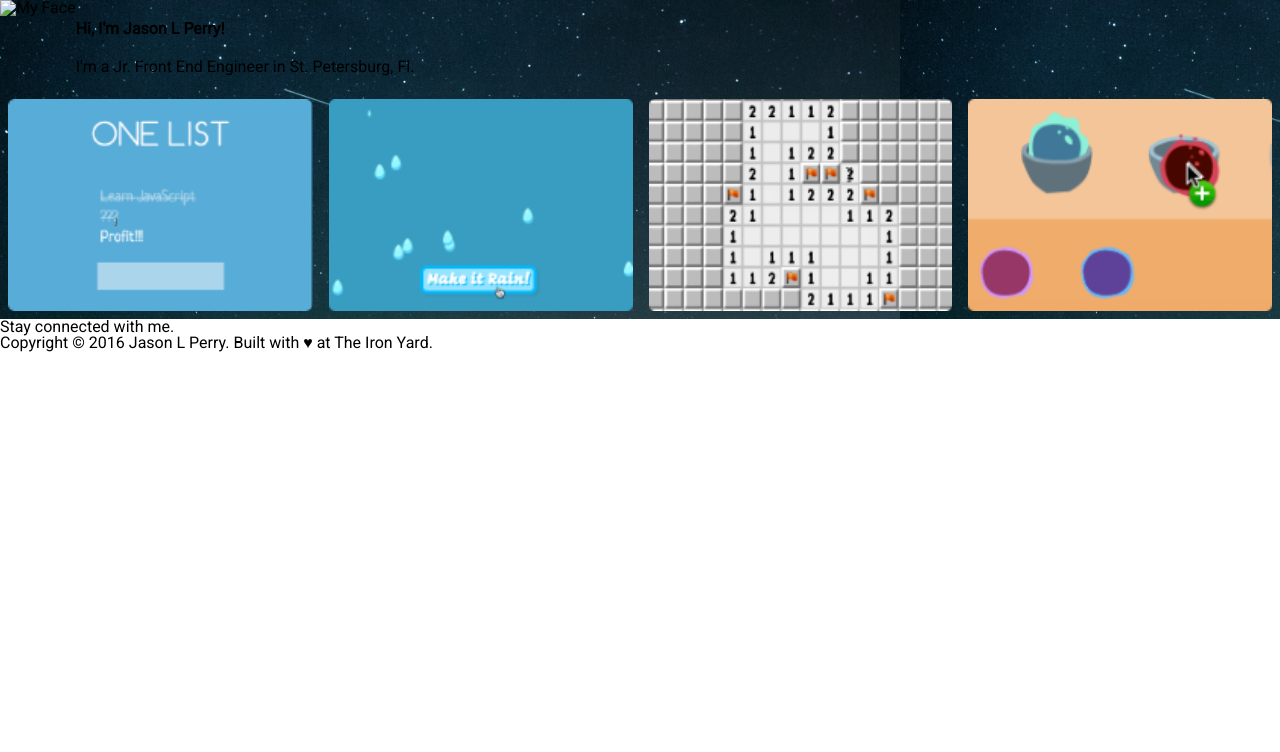
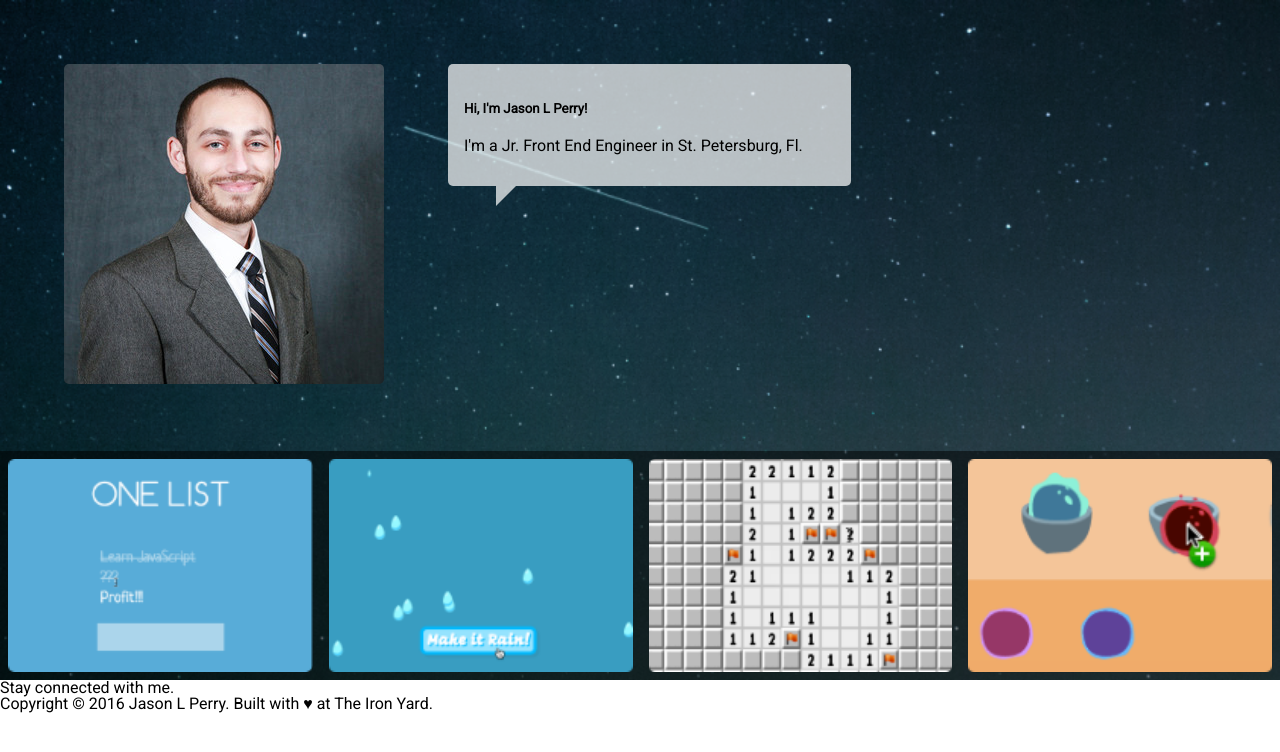
Before and after one commit to AaronStPete/assignment-4, a website: page public/index.html in a window 1280 px wide. Drawn offline with Linux system fonts and the light colour scheme.

Commit message:
mostly finished hero section

```diff
--- a/public/index.html
+++ b/public/index.html
@@ -12,21 +12,23 @@
     <section class="top-section">
 
       <!-- this is the hero/splash with face and callout -->
-      <section class="flex-top-section">
-        <div><img src="" alt="My Face"></div>
-        <section>
-          <h1>Hi, I'm Jason L Perry!</h1>
-          <p>I'm a Jr. Front End Engineer in St. Petersburg, Fl.</p>
+      <section class="hero">
+        <div class="my-face"><img src="./images/Aaron320x320px.jpg" alt="My Face"></div>
+        <section class="callout-space">
+            <section class="callout callout-shift">
+              <h1 >Hi, I'm Jason L Perry!</h1>
+              <p>I'm a Jr. Front End Engineer in St. Petersburg, Fl.</p>
+            </section>
+            <div class="arrow callout-shift"></div>
         </section>
-        <div class="arrow"></div>
       </section>
 
       <!-- these are examples of work -->
       <section class="flex-examples">
-        <img src="./images/one-list.png" alt="One List" class="img-examples">
-        <img src="./images/make-it-rain.png" alt="Make It Rain" class="img-examples">
-        <img src="./images/bomb-sniffer.png" alt="Bomb Sniffer" class="img-examples">
-        <img src="./images/sensei-sense.png" alt="Sensei Sense" class="img-examples">
+        <span class="img-examples"><img class="img-responsive" src="./images/one-list.png" alt="One List" ></span>
+        <span class="img-examples"><img class="img-responsive" src="./images/make-it-rain.png" alt="Make It Rain" ></span>
+        <span class="img-examples"><img class="img-responsive" src="./images/bomb-sniffer.png" alt="Bomb Sniffer" ></span>
+        <span class="img-examples"><img class="img-responsive" src="./images/sensei-sense.png" alt="Sensei Sense" ></span>
       </section>
     </section>
 
--- a/public/screen.css
+++ b/public/screen.css
@@ -1,5 +1,6 @@
 html {
   height: 100%;
+
 }
 
 body {
@@ -7,38 +8,76 @@ body {
   min-height: 100%;
   font: 16px / 1 sans-serif;
   font-family: 'Roboto', sans-serif;
+  display: flex;
+  flex-direction: column;
 }
 
 .top-section {
   background-image: url(./images/space.png);
+  background-repeat: no-repeat;
+  background-size: 100%;
   display: flex;
   flex-direction: column;
-  flex-grow: 2;
+  /* flex-grow: 2; */
 }
 
-.flex-top-section {
+.hero {
 display: flex;
 flex-grow: 2;
 }
 
+.my-face > img {
+  width: 100%;
+  border-radius: 5px;
+}
+
+.my-face {
+  padding: 4em;
+}
+
+.callout-space {
+  display: flex;
+  flex-direction: column;
+}
+
+.callout {
+  background-color: rgba(255, 255, 255, 0.705);
+  border-radius: 5px;
+  padding: 1em 3em 1em 1em;
+  margin-top: 4em;
+}
+
 .arrow {
-
+width: 0%;
+height: 0%;
+border-top: solid transparent 10px;
+border-right: transparent solid 10px;
+border-bottom:  rgba(255, 255, 255, 0.705) solid 10px;
+border-left:  rgba(255, 255, 255, 0.705) solid 10px;
+transform: rotate(90deg);
+margin-left: 3em;
 }
 
 .flex-examples {
-display: flex;
-flex-direction: row;
-flex-wrap: nowrap;
-flex-grow: 1;
-flex: 4;
+  display: flex;
+  flex-direction: row;
+  justify-content: space-around;
+  flex-wrap: nowrap;
+  flex-grow: 1;
+  background-color:rgba(0, 0, 0, 0.5);
 }
 
 .img-examples {
 display: flex;
 margin: .5em;
 flex-grow: 1;
+/* max-width: 22%; */
 }
 
+.img-responsive {
+  width: 100%;
+  height: 100%;
+}
 
 @media (max-width:600px) {
   * {
```
Also changed, not shown: public/images/Aaron320x320px.jpg (added).
